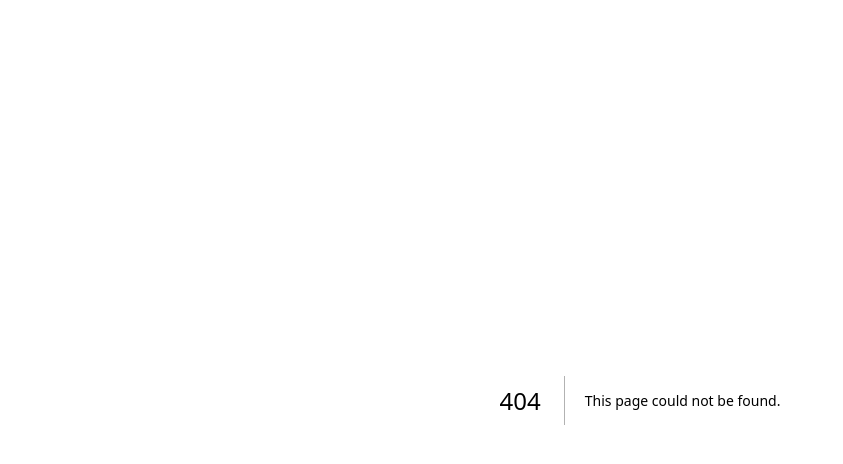
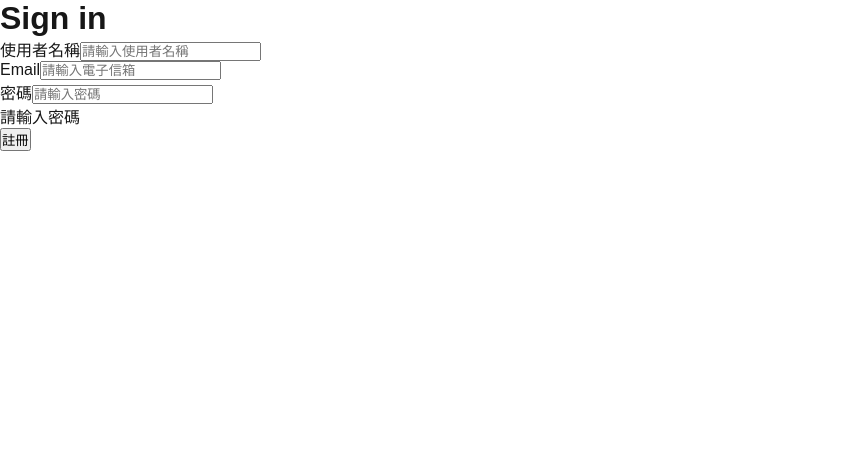
Before and after one commit to Salmon-0103/knocknock, a Next.js app in the folder client/: page /login/register in a window 1280 px wide. Before the commit this address had no page. Shown: the top 464 px of the page, without its empty margins (0-843 px from the left). Built offline with nearby package versions, Linux system fonts and the light colour scheme.

Commit message:
Feat(register): 增加所有欄位未輸入時的提示內容，未來要做的相關功能註解 Fix(register): 修正輸入密碼後，格式正確提示還在

```diff
--- a/client/pages/register.js
+++ b/client/pages/login/register.js
@@ -1,4 +1,4 @@
-import { useState } from 'react';
+import { useEffect, useState } from 'react';
 import axios from 'axios';
 import { useRouter } from 'next/router';
 
@@ -18,11 +18,6 @@ export default function RegisterPage() {
 
 	const handleRegister = async () => {
 		setErrMsg('');
-
-		if (password !== confirmPassword) {
-			return setErrMsg('兩次密碼不一致');
-		}
-
 		if (!validatePassword(password)) {
 			return setErrMsg('密碼需至少8字，包含小寫英文與數字');
 		}
@@ -53,56 +48,63 @@ export default function RegisterPage() {
 		}
 	};
 
+	useEffect(() => {
+		setPwdValid(validatePassword(password));
+		setPwdMatch(password === confirmPassword);
+	}, [password, confirmPassword]);
+
 	return (
 		<div className="container py-5" style={{ maxWidth: 400 }}>
-			<h2 className="mb-4">📝 註冊新帳號</h2>
+			<h1 className="mb-4">Sign in</h1>
 			{errMsg && <div className="alert alert-danger">{errMsg}</div>}
-
+			{/* 使用者名稱 */}
 			<div className="mb-3">
 				<label>使用者名稱</label>
 				<input
 					className="form-control"
+					placeholder="請輸入使用者名稱"
 					value={username}
 					onChange={(e) => setUsername(e.target.value)}
 				/>
 			</div>
+			{/* 電子信箱 */}
 			<div className="mb-3">
 				<label>Email</label>
 				<input
 					className="form-control"
+					placeholder="請輸入電子信箱"
 					value={email}
 					onChange={(e) => setEmail(e.target.value)}
 				/>
 			</div>
+			{/* 密碼 */}
 			<div className="mb-3">
 				<label>密碼</label>
 				<input
 					type="password"
 					className={`form-control ${password && !pwdValid ? 'is-invalid' : ''}`}
+					placeholder="請輸入密碼"
 					value={password}
 					onChange={(e) => setPassword(e.target.value)}
 				/>
 				{/* 密碼如果是空的 */}
 				{!password && <div className="form-text">請輸入密碼</div>}
 				{/* 密碼需符合規定 */}
+				{/* 加入眼睛圖示、做開關確認密碼功能 */}
 				{!pwdValid && password && (
 					<div className="invalid-feedback">
-						密碼格式不正確，需至少8字，且小寫英文與數字混合
+						密碼格式不正確(需至少8字，包含小寫英文、數字)
 					</div>
 				)}
 			</div>
-			<div className="mb-3">
-				<label>再次輸入密碼</label>
-				<input
-					type="password"
-					className="form-control"
-					value={confirmPassword}
-					onChange={(e) => setConfirmPassword(e.target.value)}
-				/>
-			</div>
-			<button className="btn btn-success w-100" onClick={handleRegister}>
+			{/* 生日 */}
+			<div className="mb-3"></div>
+			{/* checkbox同意使用條款 */}
+			{/* 註冊按紐 */}
+			<button className="btn btn-success w-100 " onClick={handleRegister}>
 				註冊
 			</button>
+			{/* 已經有帳號了了嗎?<LINK href="/login">登入</=> */}
 		</div>
 	);
 }
```
